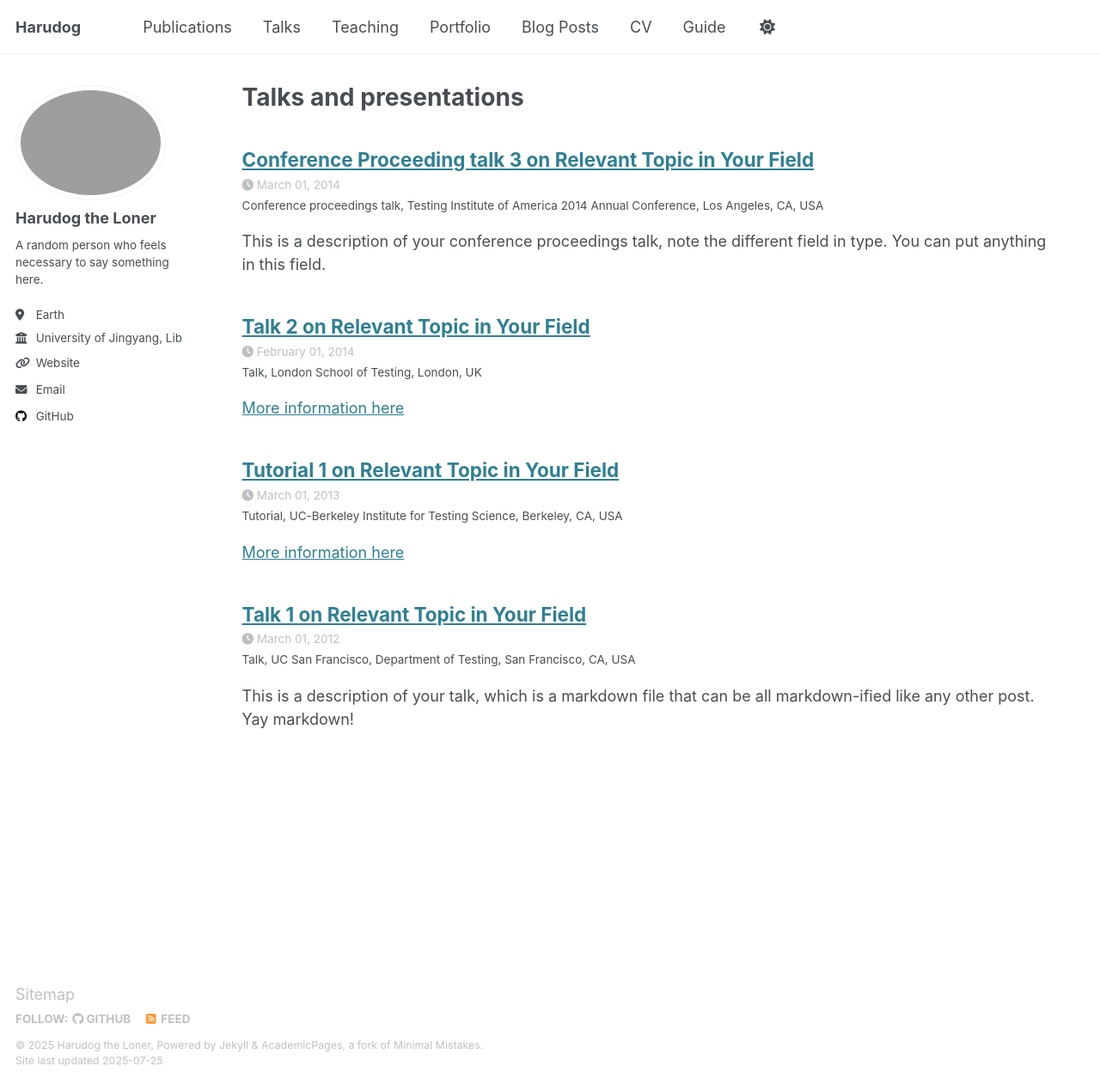
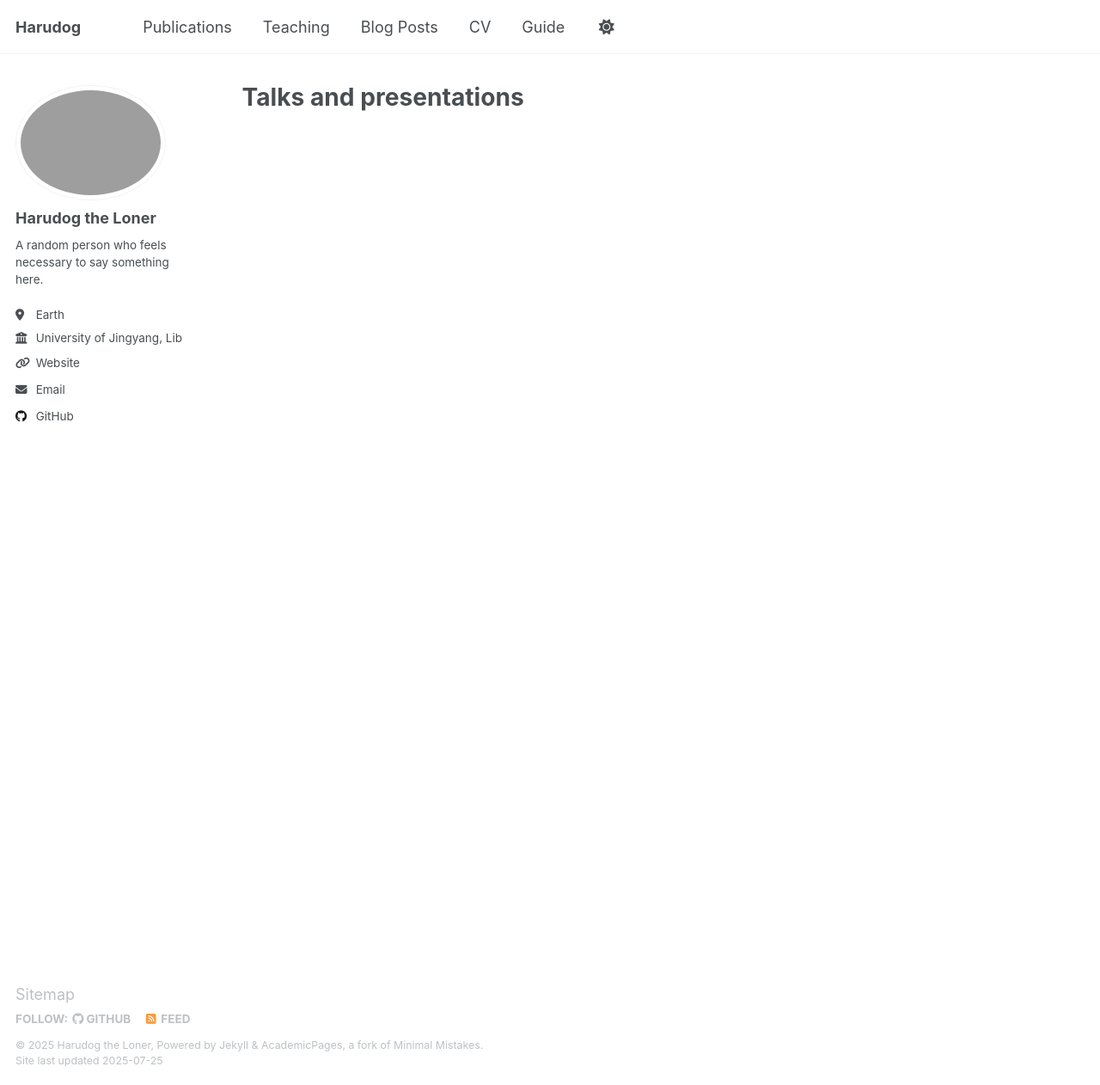
Before and after one commit to HarudogMyLand/HarudogMyLand.github.io, a Jekyll site: the page built from _pages/talks.html, in a window 1280 px wide and 1262 px high. Shown: the whole window at 86% size. Built offline with Jekyll 4.4.1, drawn with Linux system fonts in a browser that asks for light colours.

Commit message:
another changes

```diff
--- a/_data/navigation.yml
+++ b/_data/navigation.yml
@@ -11,14 +11,9 @@ main:
   - title: "Publications"
     url: /publications/
 
-  - title: "Talks"
-    url: /talks/
-
   - title: "Teaching"
     url: /teaching/
 
-  - title: "Portfolio"
-    url: /portfolio/
 
   - title: "Blog Posts"
     url: /year-archive/
--- a/_talks/2012-03-01-talk-1.md
+++ /dev/null
@@ -1,11 +0,0 @@
----
-title: "Talk 1 on Relevant Topic in Your Field"
-collection: talks
-type: "Talk"
-permalink: /talks/2012-03-01-talk-1
-venue: "UC San Francisco, Department of Testing"
-date: 2012-03-01
-location: "San Francisco, CA, USA"
----
-
-This is a description of your talk, which is a markdown file that can be all markdown-ified like any other post. Yay markdown!
--- a/_talks/2013-03-01-tutorial-1.md
+++ /dev/null
@@ -1,13 +0,0 @@
----
-title: "Tutorial 1 on Relevant Topic in Your Field"
-collection: talks
-type: "Tutorial"
-permalink: /talks/2013-03-01-tutorial-1
-venue: "UC-Berkeley Institute for Testing Science"
-date: 2013-03-01
-location: "Berkeley, CA, USA"
----
-
-[More information here](http://exampleurl.com)
-
-This is a description of your tutorial, note the different field in type. This is a markdown files that can be all markdown-ified like any other post. Yay markdown!
--- a/_talks/2014-02-01-talk-2.md
+++ /dev/null
@@ -1,13 +0,0 @@
----
-title: "Talk 2 on Relevant Topic in Your Field"
-collection: talks
-type: "Talk"
-permalink: /talks/2014-02-01-talk-2
-venue: "London School of Testing"
-date: 2014-02-01
-location: "London, UK"
----
-
-[More information here](http://example2.com)
-
-This is a description of your talk, which is a markdown files that can be all markdown-ified like any other post. Yay markdown!
--- a/_talks/2014-03-01-talk-3.md
+++ /dev/null
@@ -1,11 +0,0 @@
----
-title: "Conference Proceeding talk 3 on Relevant Topic in Your Field"
-collection: talks
-type: "Conference proceedings talk"
-permalink: /talks/2014-03-01-talk-3
-venue: "Testing Institute of America 2014 Annual Conference"
-date: 2014-03-01
-location: "Los Angeles, CA, USA"
----
-
-This is a description of your conference proceedings talk, note the different field in type. You can put anything in this field.
```
Also changed, not shown: _pages/404.md (+1 -2 lines), _pages/about.md (+0 -1 lines), _portfolio/portfolio-1.md (deleted, +0 -7 lines), _portfolio/portfolio-2.html (deleted, +0 -7 lines).
